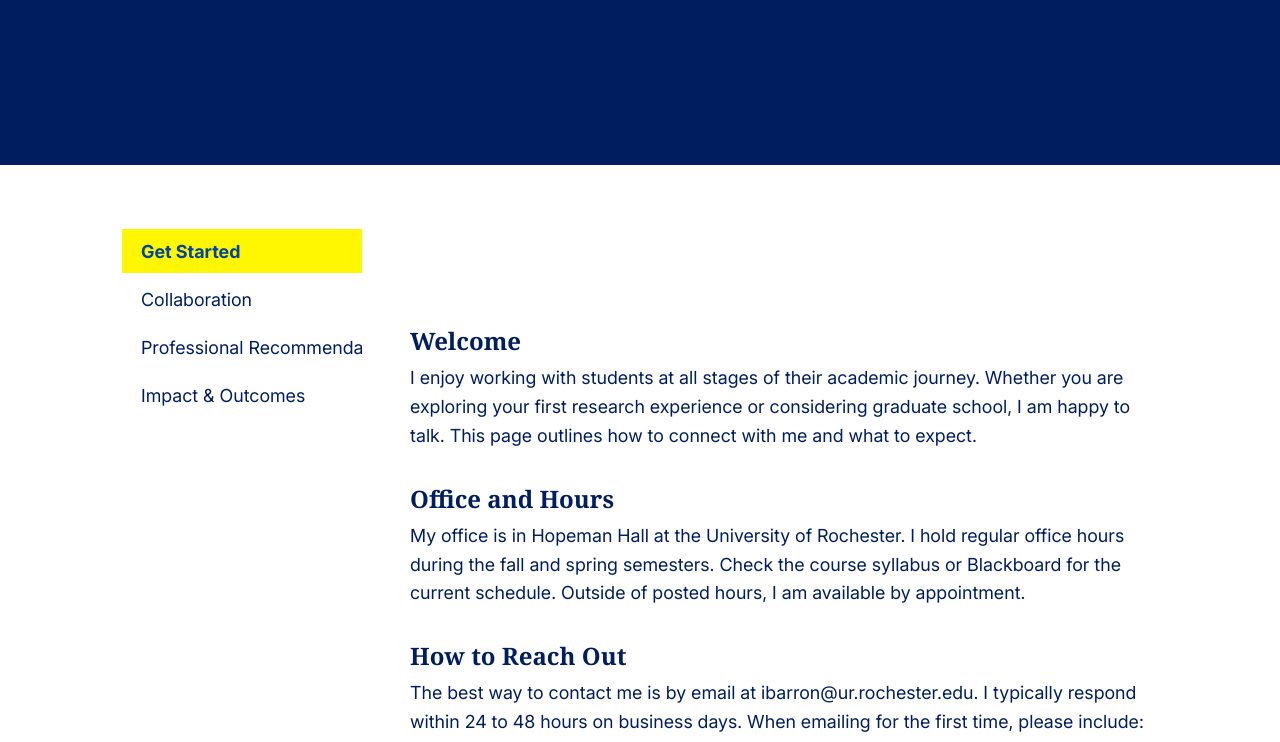
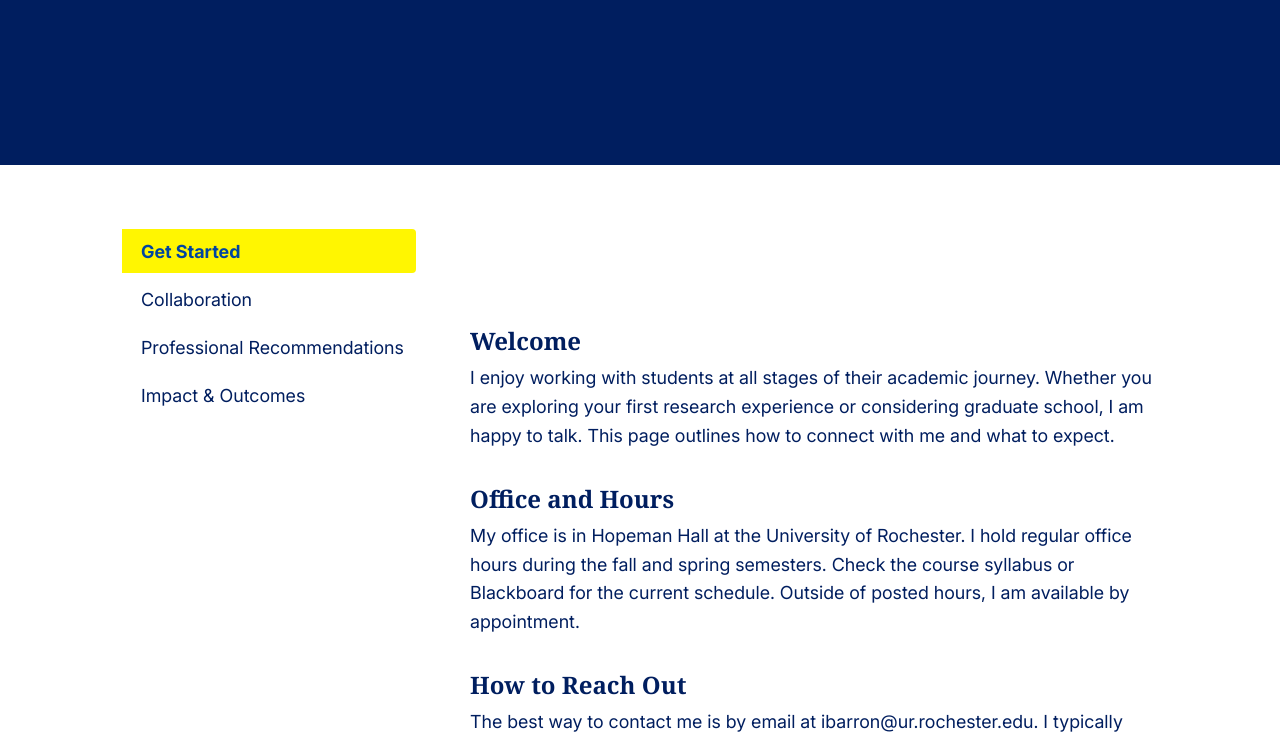
Before and after one commit to ibarron9216/ibarron.dev, a plain HTML site: page students.html in a window 1280 px wide. Shown: the part 180-922 px from the top of the page. Drawn offline with Linux system fonts and the light colour scheme.

Commit message:
refine: widen sidebar to accommodate longer tab labels
Increase layout-1__wrapper sidebar column from 240px to 300px so 'Professional Recommendations' fits without cutoff. Uses available space to the left.

```diff
--- a/css/style.css
+++ b/css/style.css
@@ -1569,7 +1569,7 @@ a.card--grant {
 /* --- 19c. Sidebar Navigation --- */
 .layout-1__wrapper {
   display: grid;
-  grid-template-columns: 240px 1fr;
+  grid-template-columns: 300px 1fr;
   gap: var(--spacing-2xl);
   align-items: start;
 }
```
